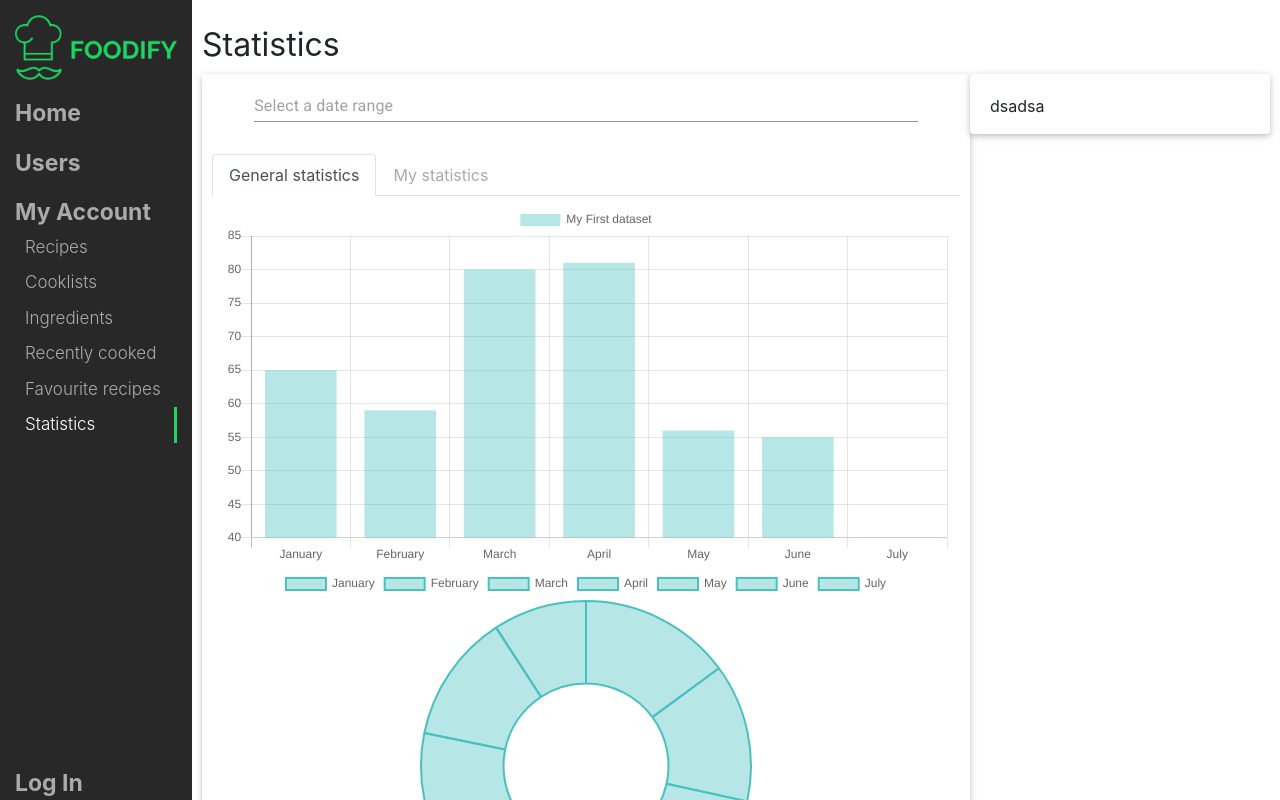
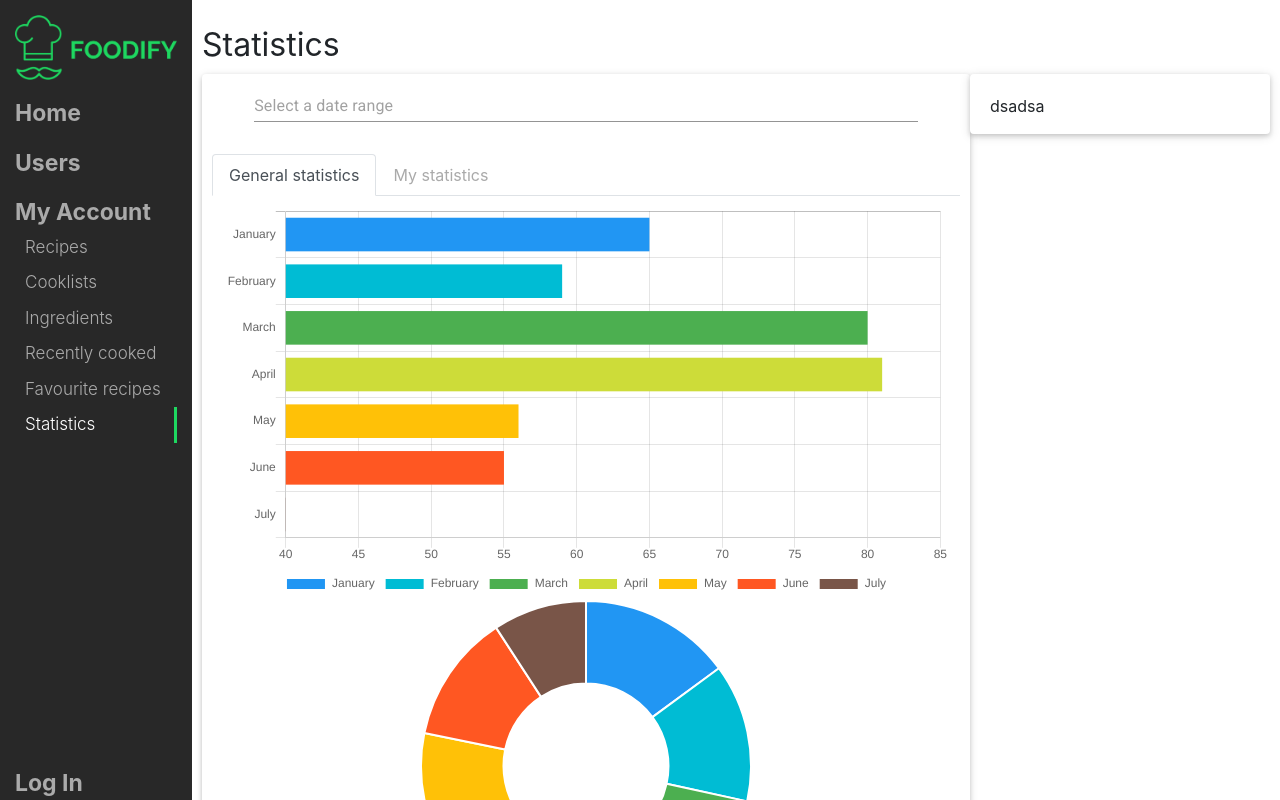
Before and after one commit to PopClom/paw-2019a-2-front, a React (Create React App) app: page /statistics in a window 1280 px wide. Built offline with nearby package versions, Linux system fonts and the light colour scheme.

Commit message:
DatePickerMaterial y empezando con charts

```diff
--- a/src/views/Statistics.js
+++ b/src/views/Statistics.js
@@ -13,35 +13,33 @@ import DateFnsUtils from "@date-io/date-fns";
 import enLocale from "date-fns/locale/en-US";
 import esLocale from "date-fns/locale/es";
 import i18next from "i18next";
-import {Bar, Doughnut} from 'react-chartjs-2';
+import {Doughnut, HorizontalBar} from 'react-chartjs-2';
 
 const localeMap = {
     en: enLocale,
     es: esLocale,
 };
 
+
+const colors = ["#2196F3", "#00BCD4", "#4CAF50", "#CDDC39", "#FFC107",
+    "#FF5722", "#795548", "#9E9E9E", "#607D8B", "#9C27B0", "#3F51B5",
+    '#FFB399', '#FF33FF', '#FFFF99', '#00B3E6',
+    '#E6B333', '#3366E6', '#999966', '#99FF99', '#B34D4D',
+    '#80B300', '#809900', '#E6B3B3', '#6680B3', '#66991A',
+    '#FF99E6', '#CCFF1A', '#FF1A66', '#E6331A', '#33FFCC',
+    '#66994D', '#B366CC', '#4D8000', '#B33300', '#CC80CC',
+    '#66664D', '#991AFF', '#E666FF', '#4DB3FF', '#1AB399',
+    '#E666B3', '#33991A', '#CC9999', '#B3B31A', '#00E680',
+    '#4D8066', '#809980', '#E6FF80', '#1AFF33', '#999933',
+    '#FF3380', '#CCCC00', '#66E64D', '#4D80CC', '#9900B3',
+    '#E64D66', '#4DB380', '#FF4D4D', '#99E6E6', '#6666FF'];
+
 const data = {
     labels: ['January', 'February', 'March', 'April', 'May', 'June', 'July'],
     datasets: [
         {
-            label: 'My First dataset',
-            fill: false,
-            lineTension: 0.1,
-            backgroundColor: 'rgba(75,192,192,0.4)',
-            borderColor: 'rgba(75,192,192,1)',
-            borderCapStyle: 'butt',
-            borderDash: [],
-            borderDashOffset: 0.0,
-            borderJoinStyle: 'miter',
-            pointBorderColor: 'rgba(75,192,192,1)',
-            pointBackgroundColor: '#fff',
-            pointBorderWidth: 1,
-            pointHoverRadius: 5,
-            pointHoverBackgroundColor: 'rgba(75,192,192,1)',
-            pointHoverBorderColor: 'rgba(220,220,220,1)',
-            pointHoverBorderWidth: 2,
-            pointRadius: 1,
-            pointHitRadius: 10,
+            backgroundColor: colors,
+            hoverBackgroundColor: colors,
             data: [65, 59, 80, 81, 56, 55, 40]
         }
     ]
@@ -94,10 +92,14 @@ class Statistics extends React.Component {
                         </Card.Title>
                         <Card.Body>
                             <Tabs defaultActiveKey="general" id="uncontrolled-tab-example" className="tab-border">
-                                <Tab eventKey="general" title={<Trans i18nKey="statistics.general"/>} >
+                                <Tab eventKey="general" title={<Trans i18nKey="statistics.general"/>}>
                                     <Tab.Content>
                                         <div className="tab-charts-content">
-                                            <Bar ref="chart" data={data}/>
+                                            <HorizontalBar ref="chart" data={data} options={{
+                                                legend: {
+                                                    display: false
+                                                }
+                                            }}/>
                                             <Doughnut data={data}/>
                                         </div>
                                     </Tab.Content>
@@ -105,7 +107,11 @@ class Statistics extends React.Component {
                                 <Tab eventKey="user" title={<Trans i18nKey="statistics.my"/>}>
                                     <Tab.Content>
                                         <div className="tab-charts-content">
-                                            <Bar ref="chart" data={data}/>
+                                            <HorizontalBar ref="chart" data={data} options={{
+                                                legend: {
+                                                    display: false
+                                                }
+                                            }}/>
                                             <Doughnut data={data}/>
                                         </div>
                                     </Tab.Content>
```
